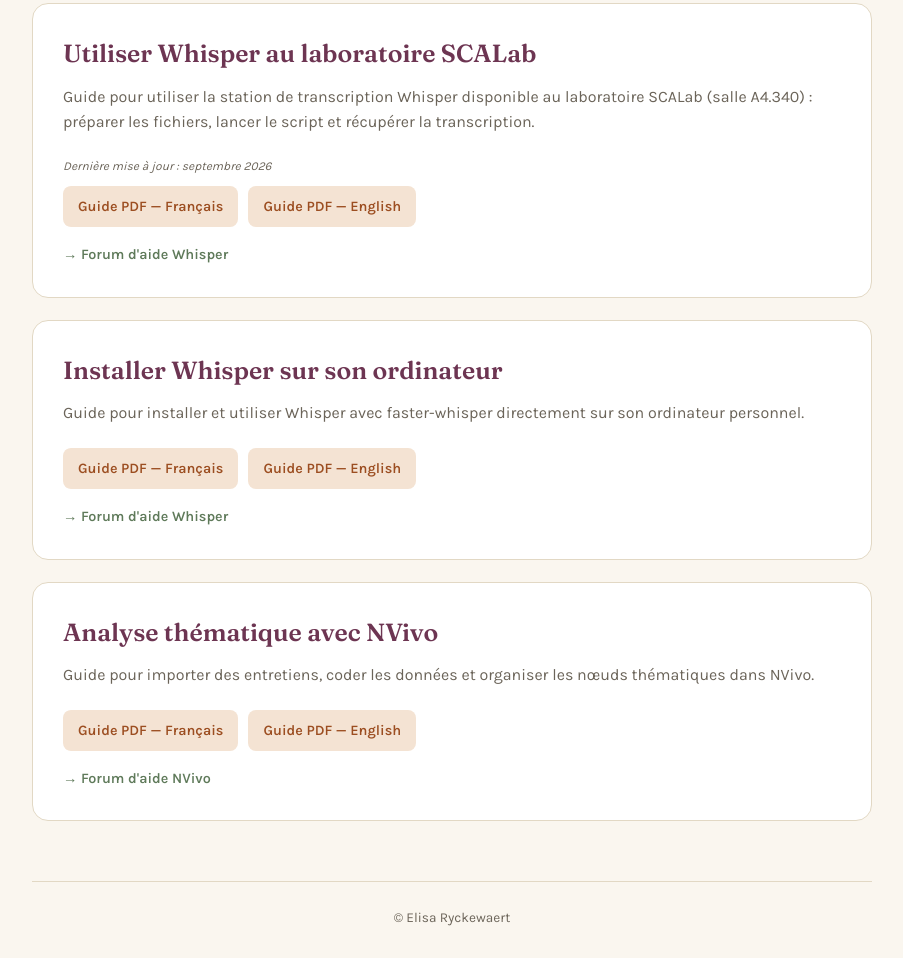
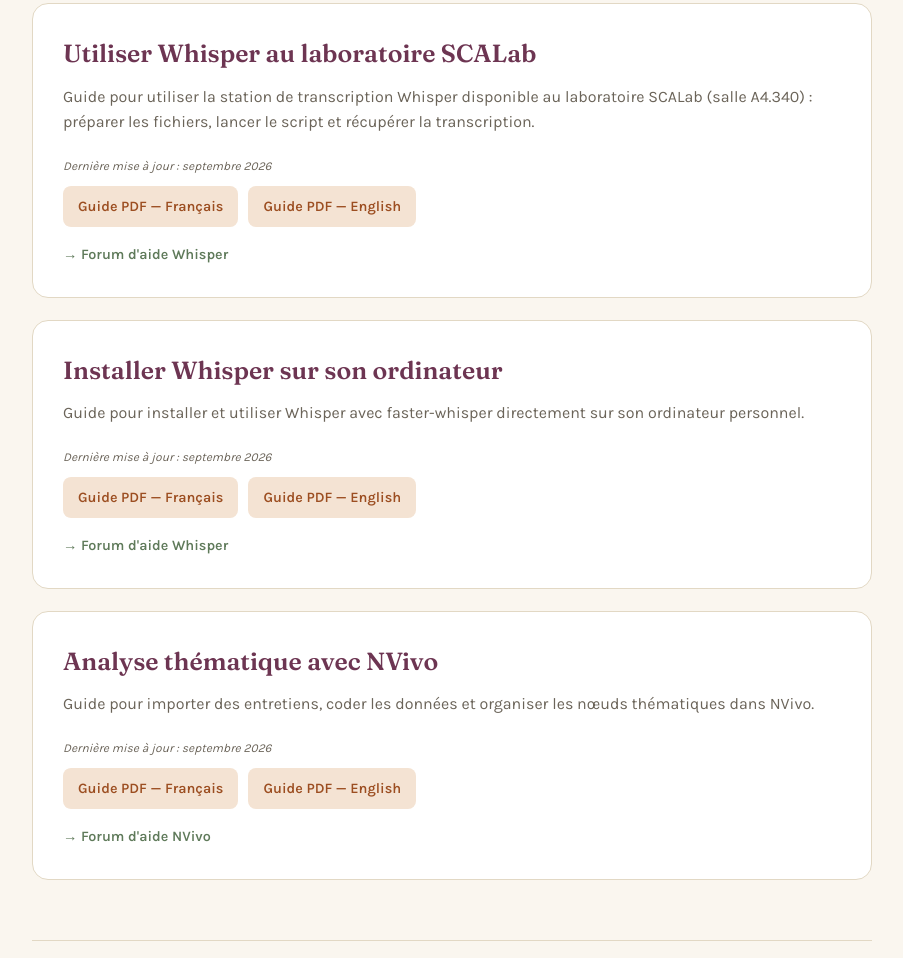
Before and after one commit to ElisaResearch/Guides-Utilisation, a plain HTML site: page ressources.html in a window 1280 px wide. Shown: the part 379-1337 px from the top of the page, without its empty margins (188-1091 px from the left). Drawn offline with Linux system fonts and the light colour scheme.

Commit message:
Update ressources.html

```diff
--- a/ressources.html
+++ b/ressources.html
@@ -358,7 +358,7 @@
             directly on your personal computer.
           </span>
         </p>
-
+<p class="guide-updated"><span class="fr">Dernière mise à jour : septembre 2026</span><span class="en" hidden>Last updated: September 2026</span></p>
         <div class="guide-links">
 
           <a href="https://github.com/ElisaResearch/Guides-Utilisation/raw/main/Guide%20installation%20Whisper%20FR.pdf"
@@ -408,7 +408,7 @@
             and organizing thematic nodes in NVivo.
           </span>
         </p>
-
+<p class="guide-updated"><span class="fr">Dernière mise à jour : septembre 2026</span><span class="en" hidden>Last updated: September 2026</span></p>
         <div class="guide-links">
 
           <a href="https://github.com/ElisaResearch/Guides-Utilisation/raw/main/Guide%20NVivo%20FR.pdf"
```
